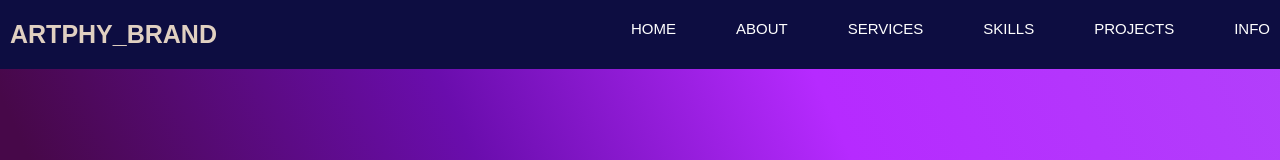
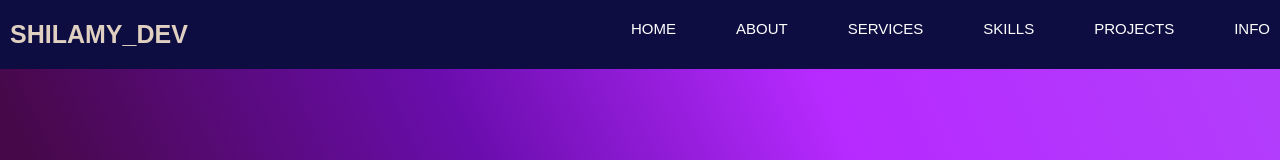
Before and after one commit to shilamy/Portfolio, a plain HTML site: page index.html in a window 1280 px wide. Shown: the top 160 px of the page. Drawn offline with nearby package versions, Linux system fonts and the light colour scheme.

Commit message:
index file edit

```diff
--- a/index.html
+++ b/index.html
@@ -16,7 +16,7 @@
 </head>
 <body>
     <header class="header">
-        <a href="#" class="logo" title="ARTPHY_BRAND">ARTPHY_BRAND</a>
+        <a href="#" class="logo" title="ARTPHY_BRAND">SHILAMY_DEV</a>
 
         <nav class="navbar">
 
```
